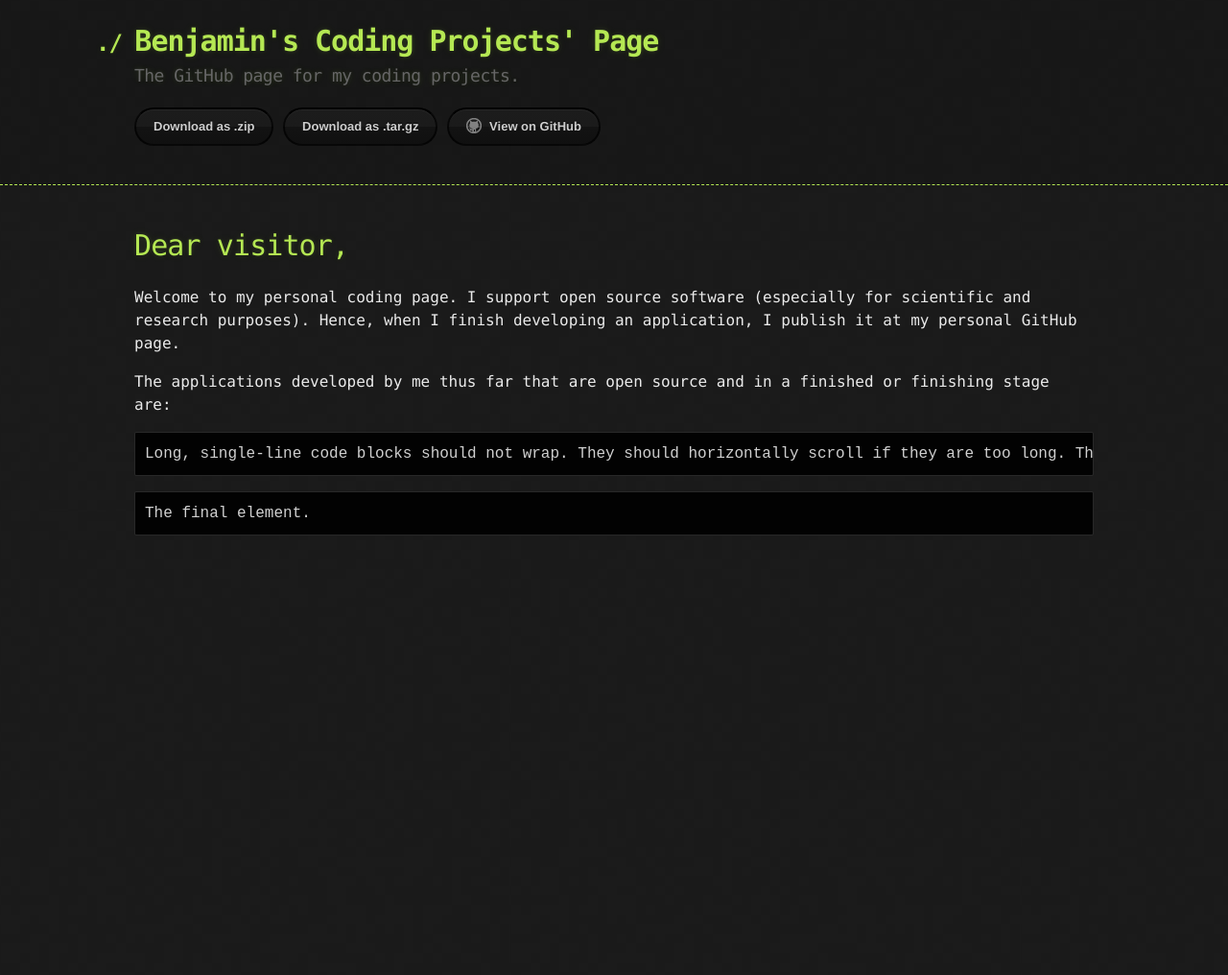
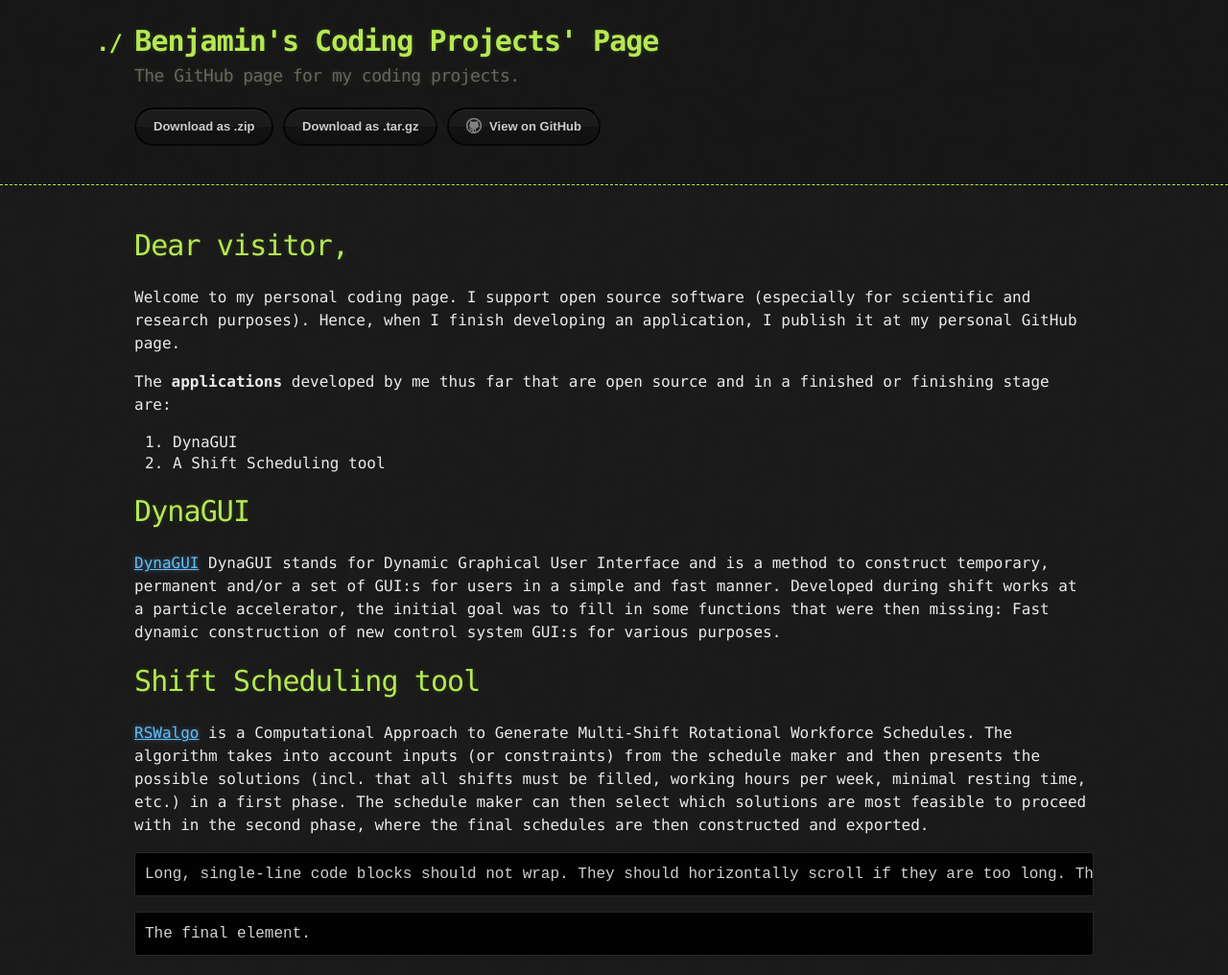
Before and after one commit to benjaminbolling/benjaminbolling.github.io, a Jekyll site: the page built from index.md, in a window 1280 px wide. Shown: the whole page at 96% size. Built offline with Jekyll 4.4.1, drawn with Linux system fonts in a browser that asks for light colours; our own code applies the rules of GitHub Pages for plain Markdown files; before the commit the page ends 900 px from its top, so only the background shows below that.

```diff
--- a/_config.yml
+++ b/_config.yml
@@ -3,3 +3,4 @@
 show_downloads: true
 google_analytics:
 theme: jekyll-theme-hacker
+orcid: 0000-0002-6650-5365
--- a/index.md
+++ b/index.md
@@ -6,7 +6,19 @@
 
 Welcome to my personal coding page. I support open source software (especially for scientific and research purposes). Hence, when I finish developing an application, I publish it at my personal GitHub page.
 
-The applications developed by me thus far that are open source and in a finished or finishing stage are:
+The **applications** developed by me thus far that are open source and in a finished or finishing stage are:
+
+1.  DynaGUI
+2.  A Shift Scheduling tool
+
+# DynaGUI
+
+[DynaGUI](https://github.com/benjaminbolling/DynaGUI/blob/master/README.md) DynaGUI stands for Dynamic Graphical User Interface and is a method to construct temporary, permanent and/or a set of GUI:s for users in a simple and fast manner. Developed during shift works at a particle accelerator, the initial goal was to fill in some functions that were then missing: Fast dynamic construction of new control system GUI:s for various purposes.
+
+# Shift Scheduling tool
+
+[RSWalgo](./another-page.html) is a Computational Approach to Generate Multi-Shift Rotational Workforce Schedules. The algorithm takes into account inputs (or constraints) from the schedule maker and then presents the possible solutions (incl. that all shifts must be filled, working hours per week, minimal resting time, etc.) in a first phase. The schedule maker can then select which solutions are most feasible to proceed with in the second phase, where the final schedules are then constructed and exported.
+
 
 <!--
 
```
